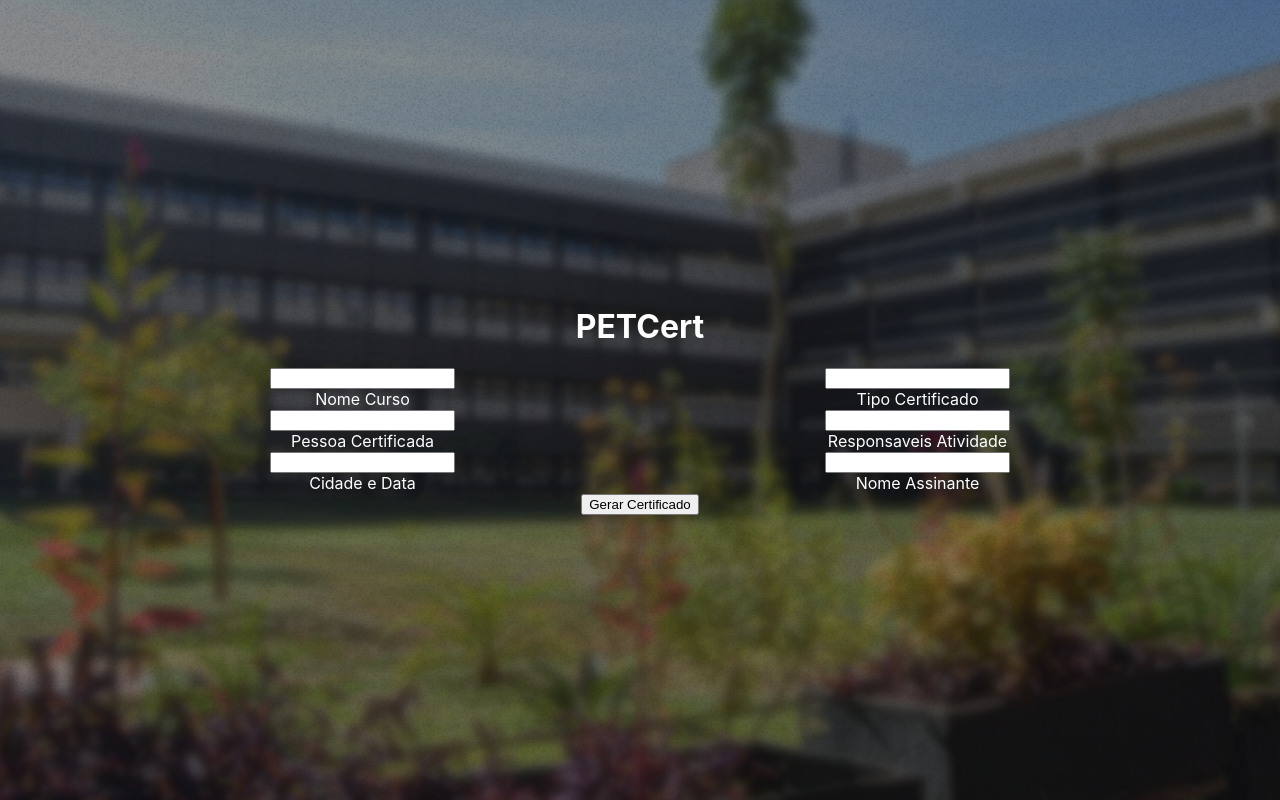
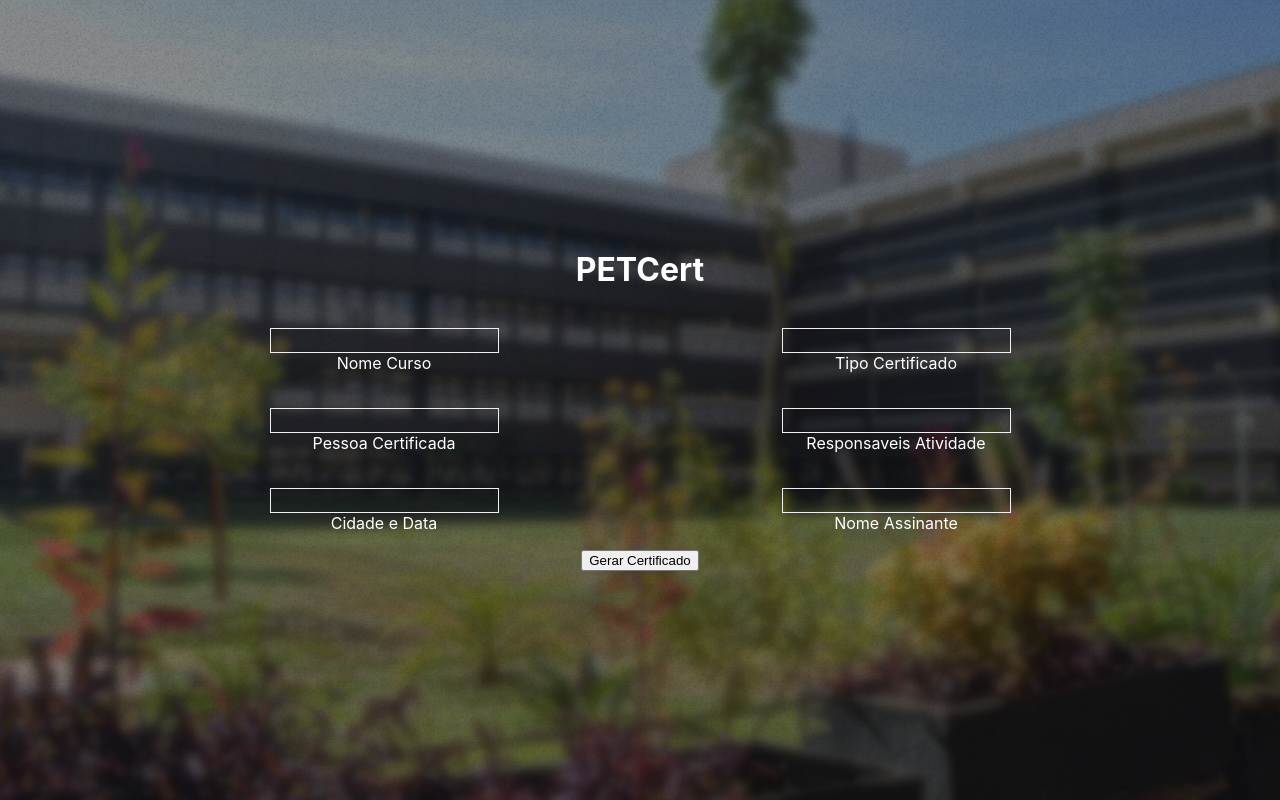
Before and after one commit to ImNotPETSIMC/PETCert_front-end, a React (Create React App) app: page / in a window 1280 px wide. Built offline with nearby package versions, Linux system fonts and the light colour scheme.

Commit message:
🌈 style: implement rough structure of inputs

```diff
--- a/src/styles/PETCert.css
+++ b/src/styles/PETCert.css
@@ -1,11 +1,16 @@
 .PETCert {
-    display: block;
+    display: flex;
+    flex-direction: column;
+    align-items: center;
 }
 
 #inputs-container {
     display: flex;
     flex-wrap: wrap;
     gap: 25%;
+
+    height: 30vh;
+    width: 80vw;
 
     justify-content: center;
     align-items: center;
@@ -14,4 +19,19 @@
 #inputs-container > div {
     flex-grow: 50%;
     width: 25%;
+    position: relative;
+
 }
+
+#inputs-container > div > input {
+    background-color: transparent;
+    font: large light;
+    color: #f0f0f0ff;
+    border: #f0f0f0 solid 0.1rem;
+    text-align: center;
+}
+
+#inputs-container > div > input ~ label {
+    transition: all 2s;
+
+}
```
